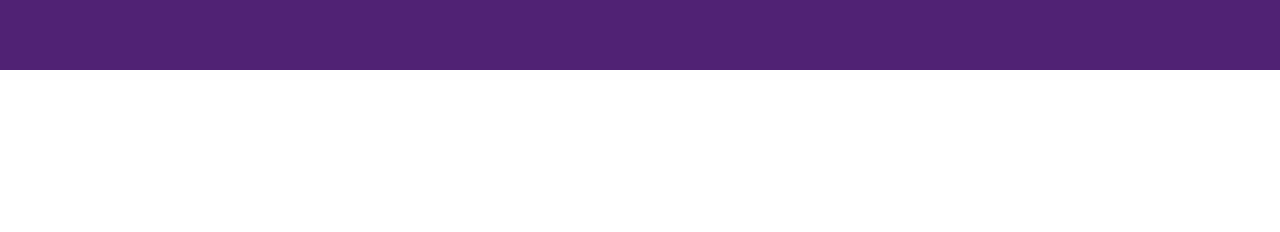
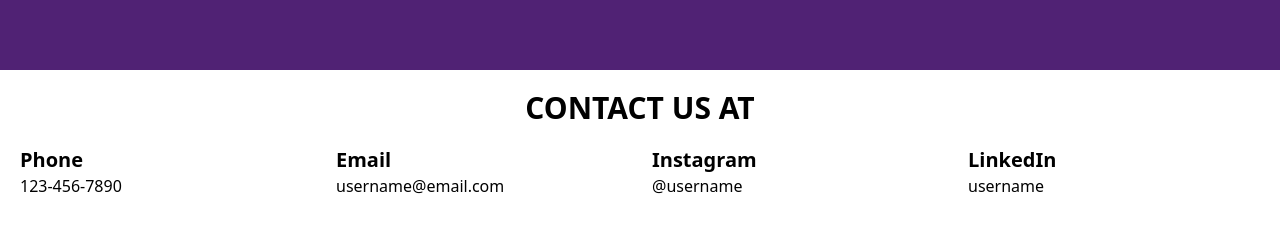
Before and after one commit to SumitK27/rohan-portfolio, an Angular app: page / in a window 1280 px wide. Shown: the part 794-1026 px from the top of the page. Before the commit the page ends 864 px from the top, so only its background shows below. Built offline with nearby package versions, Linux system fonts and the light colour scheme.

Commit message:
Contact Section

```diff
--- a/src/app/app.component.html
+++ b/src/app/app.component.html
@@ -6,3 +6,8 @@
     [heroData]="portfolioData?.hero"
   ></app-hero>
 </main>
+
+<app-contact
+  *ngIf="portfolioData?.contact"
+  [contactData]="portfolioData?.contact"
+></app-contact>
--- a/src/app/app.module.ts
+++ b/src/app/app.module.ts
@@ -5,12 +5,14 @@ import { HttpClientModule } from '@angular/common/http';
 import { AppRoutingModule } from './app-routing.module';
 import { AppComponent } from './app.component';
 import { NavBarComponent } from './nav-bar/nav-bar.component';
+import { ContactComponent } from './contact/contact.component';
 import { HeroComponent } from './hero/hero.component';
 
 @NgModule({
   declarations: [
     AppComponent,
     NavBarComponent,
+    ContactComponent,
     HeroComponent,
   ],
   imports: [BrowserModule, AppRoutingModule, HttpClientModule],
--- /dev/null
+++ b/src/app/contact/contact.component.html
@@ -0,0 +1,15 @@
+<footer [id]="contactData?.id" class="bg-white py-5">
+  <h2 class="text-3xl font-bold uppercase text-center">
+    {{ contactData?.title }}
+  </h2>
+  <ul class="grid grid-cols-2 gap-8 sm:gap-6 sm:grid-cols-3 md:grid-cols-4 p-5">
+    <li *ngFor="let item of contactData?.itemList">
+      <ul>
+        <li class="text-xl font-bold">{{ item?.title }}</li>
+        <li class="font-mono">
+          <a [href]="item?.link">{{ item?.value }}</a>
+        </li>
+      </ul>
+    </li>
+  </ul>
+</footer>
```
Also changed, not shown: src/app/contact/contact.component.ts (added, +10 -0 lines), src/app/contact/contact.component.css (added).
